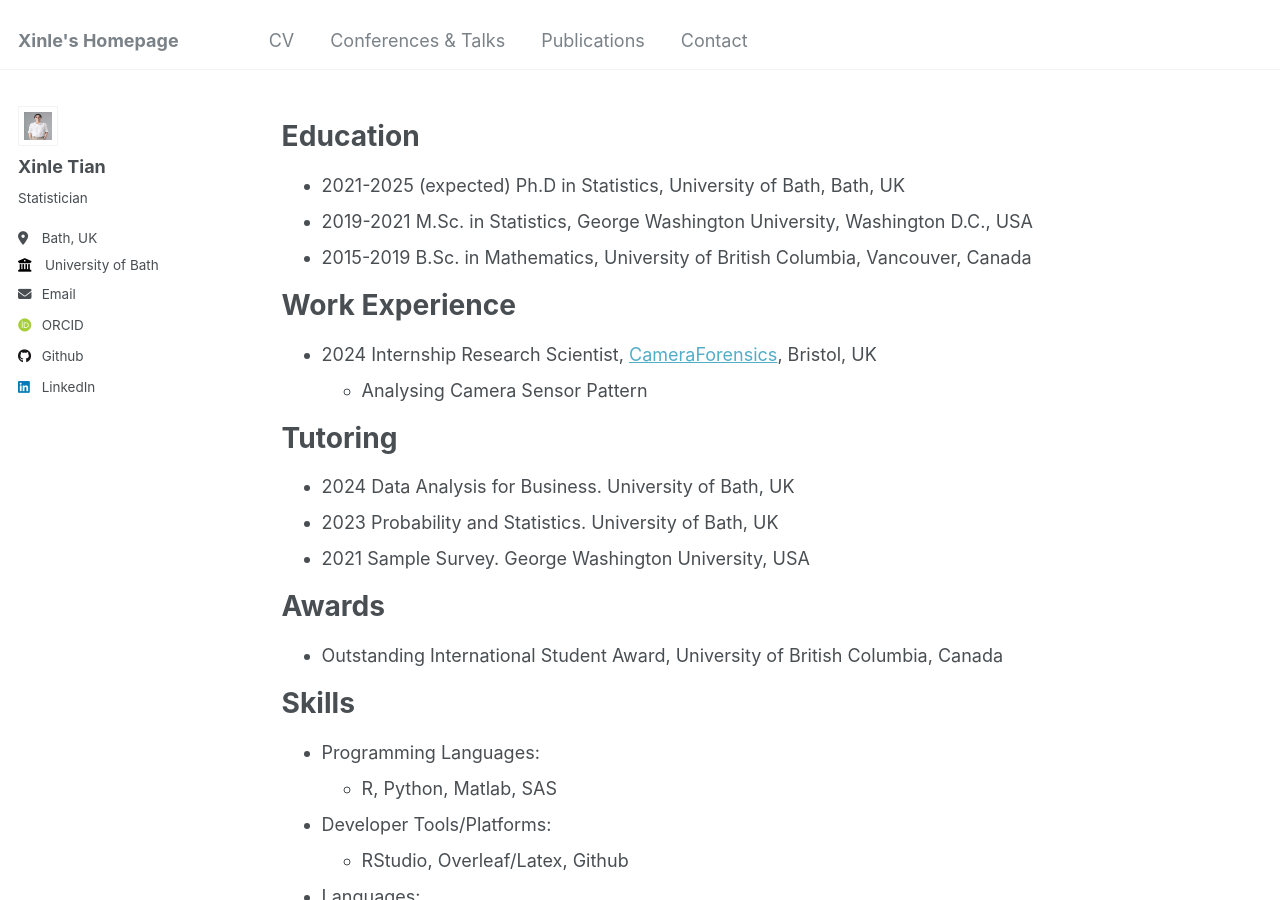
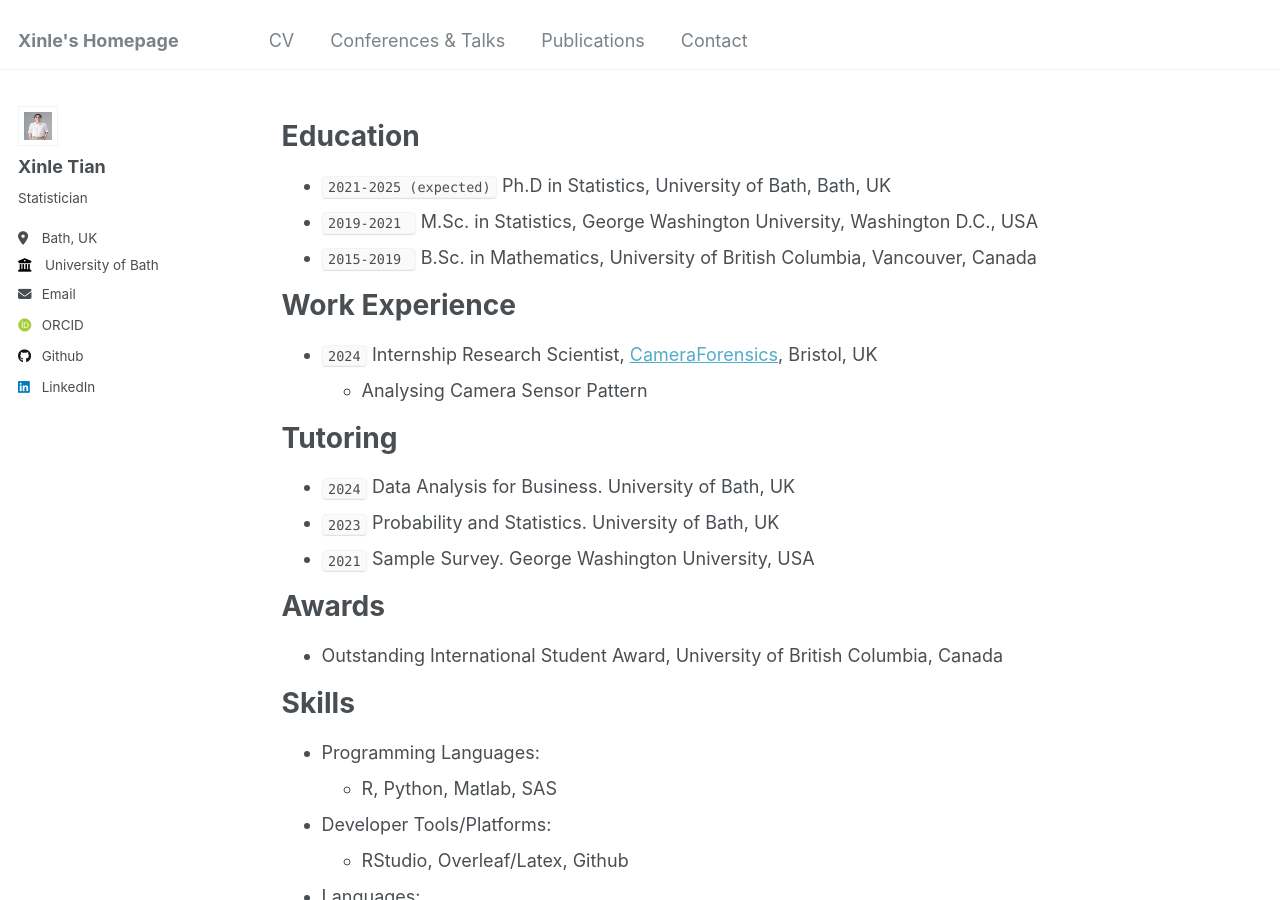
Before and after one commit to xinlet/xinlet.github.io, a Jekyll site: the page built from _pages/cv.md, in a window 1280 px wide and 900 px high. Built offline with Jekyll 4.4.1, drawn with Linux system fonts in a browser that asks for light colours; some web fonts are replaced.

Commit message:
Update cv.md

```diff
--- a/_pages/cv.md
+++ b/_pages/cv.md
@@ -11,20 +11,22 @@ redirect_from:
 
 Education
 ======
-* 2021-2025 (expected)  Ph.D in Statistics, University of Bath, Bath, UK
-* 2019-2021             M.Sc. in Statistics, George Washington University, Washington D.C., USA
-* 2015-2019             B.Sc. in Mathematics, University of British Columbia, Vancouver, Canada
+* `2021-2025 (expected)`   Ph.D in Statistics, University of Bath, Bath, UK
+* `2019-2021           `   M.Sc. in Statistics, George Washington University, Washington D.C., USA
+* `2015-2019           `   B.Sc. in Mathematics, University of British Columbia, Vancouver, Canada
+
+
 
 Work Experience
 ======
-* 2024  Internship Research Scientist, [CameraForensics](https://www.cameraforensics.com/), Bristol, UK
+* `2024`  Internship Research Scientist, [CameraForensics](https://www.cameraforensics.com/), Bristol, UK
   * Analysing Camera Sensor Pattern
 
 Tutoring
 ======
-  * 2024  Data Analysis for Business. University of Bath, UK
-  * 2023  Probability and Statistics. University of Bath, UK
-  * 2021  Sample Survey. George Washington University, USA
+  * `2024`  Data Analysis for Business. University of Bath, UK
+  * `2023`  Probability and Statistics. University of Bath, UK
+  * `2021`  Sample Survey. George Washington University, USA
 
 Awards
 ======
```
